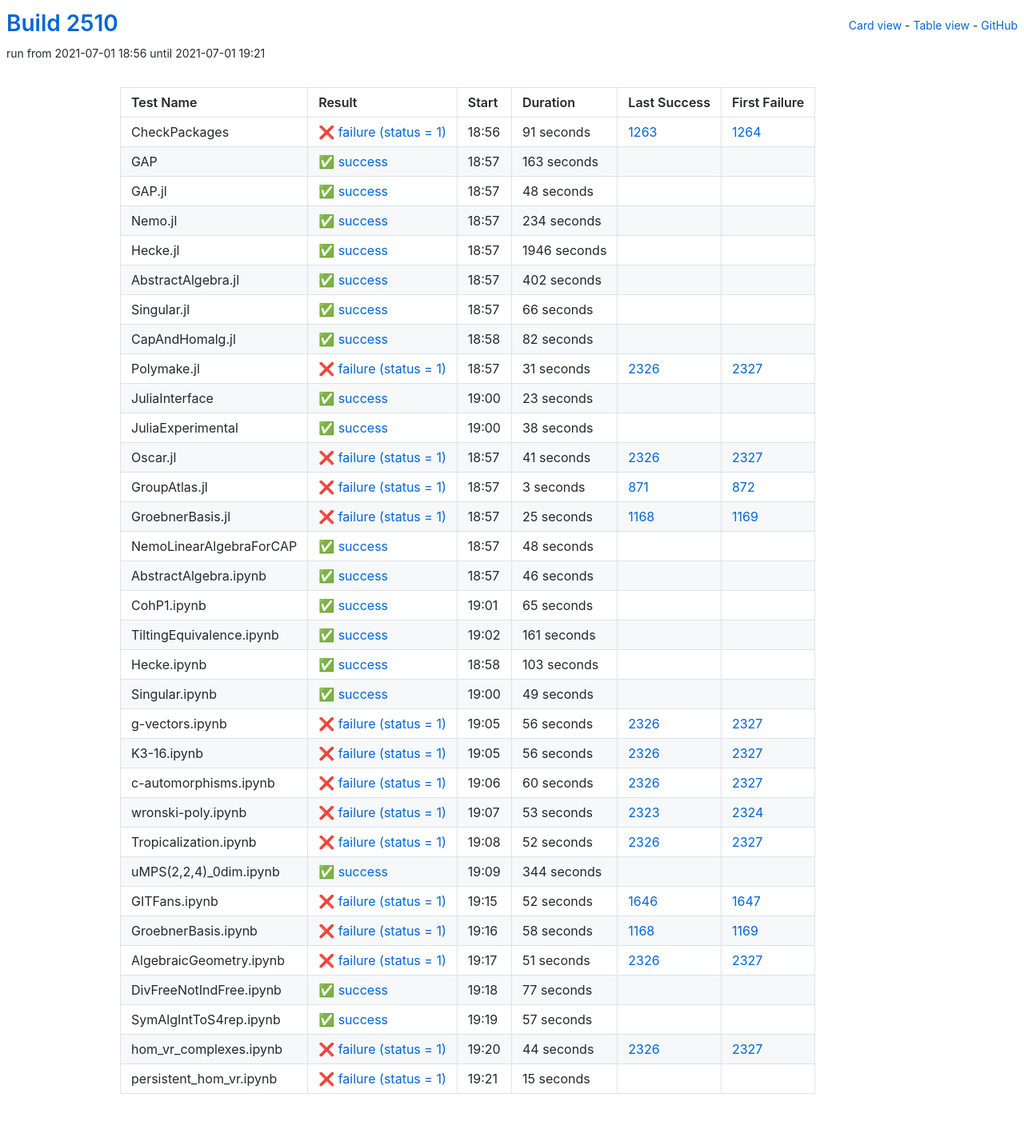
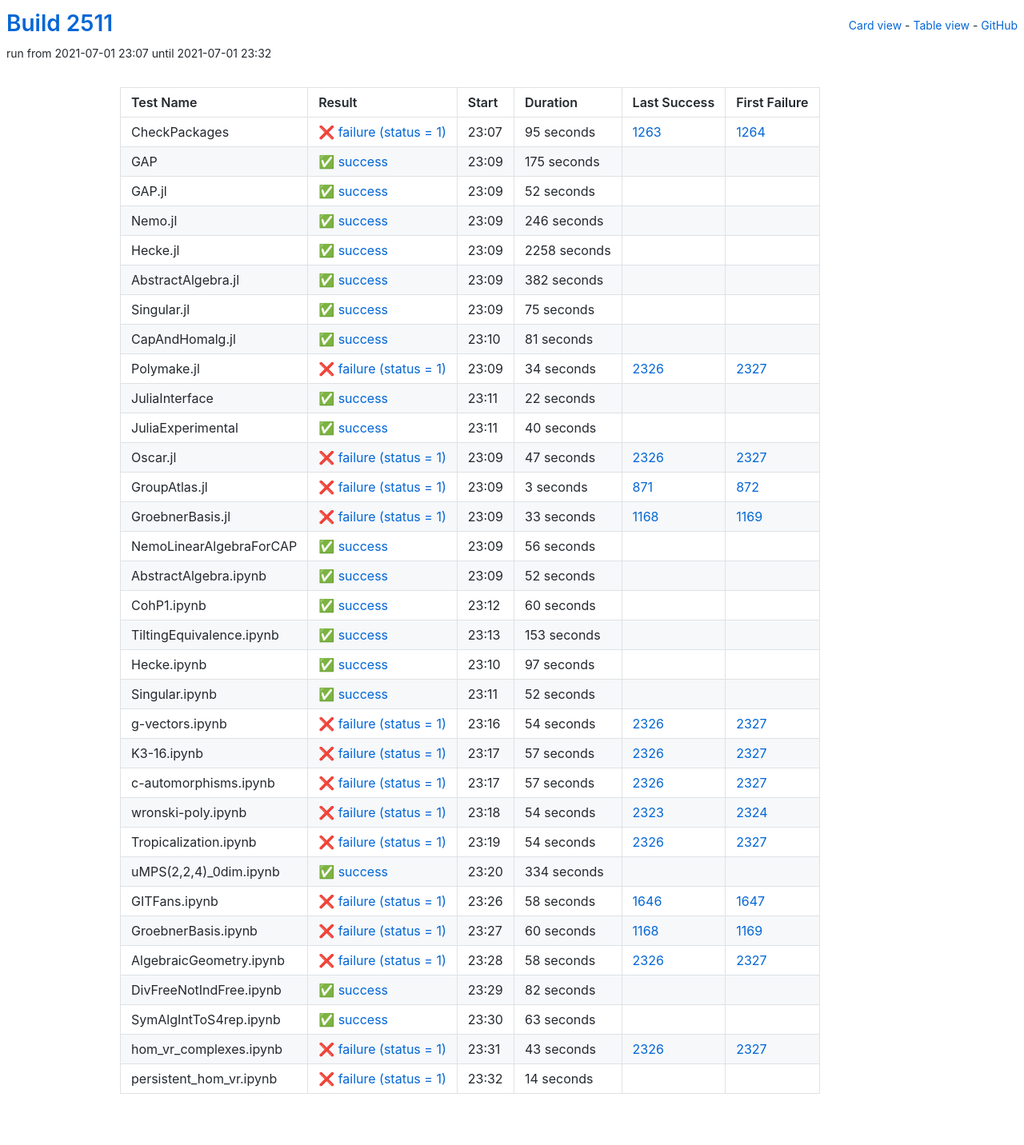
Before and after one commit to oscar-system/oscar-ci-status-stable, a Jekyll site: the page built from table.html, in a window 1280 px wide. Shown: the whole page at 80% size. Built offline with Jekyll 4.4.1, drawn with Linux system fonts in a browser that asks for light colours.

Commit message:
Build #2511

```diff
--- a/_data/ci.yml
+++ b/_data/ci.yml
@@ -1,6 +1,6 @@
 ---
-build: 2510
-build_url: https://oscarci.mathematik.uni-kl.de/job/oscar-stable/2510/
+build: 2511
+build_url: https://oscarci.mathematik.uni-kl.de/job/oscar-stable/2511/
 job: oscar-stable
 organization: oscar-system
 repo: oscar-ci-status-stable
@@ -8,152 +8,152 @@ repourl: https://github.com/oscar-system/oscar-ci-status-stable
 tests:
 - name: CheckPackages
   id: checkpackages
-  log: https://oscarci.mathematik.uni-kl.de/job/oscar-stable/2510/artifact/logs/build-2510/CheckPackages.log
-  start: 2021-07-01 18:56
+  log: https://oscarci.mathematik.uni-kl.de/job/oscar-stable/2511/artifact/logs/build-2511/CheckPackages.log
+  start: 2021-07-01 23:07
   success: false
   exitcode: 1
   status: failure
-  duration: 91
+  duration: 95
   last_success: 1263
   last_success_url: https://oscarci.mathematik.uni-kl.de/job/oscar-stable/1263/
   first_failure: 1264
   first_failure_url: https://oscarci.mathematik.uni-kl.de/job/oscar-stable/1264/
 - name: GAP
   id: gap
-  log: https://oscarci.mathematik.uni-kl.de/job/oscar-stable/2510/artifact/logs/build-2510/GAP.log
-  start: 2021-07-01 18:57
+  log: https://oscarci.mathematik.uni-kl.de/job/oscar-stable/2511/artifact/logs/build-2511/GAP.log
+  start: 2021-07-01 23:09
   success: true
   exitcode: 0
   status: success
-  duration: 163
+  duration: 175
   last_success: false
   last_success_url:
   first_failure: false
   first_failure_url:
 - name: GAP.jl
   id: gap-jl
-  log: https://oscarci.mathematik.uni-kl.de/job/oscar-stable/2510/artifact/logs/build-2510/GAP.jl.log
-  start: 2021-07-01 18:57
+  log: https://oscarci.mathematik.uni-kl.de/job/oscar-stable/2511/artifact/logs/build-2511/GAP.jl.log
+  start: 2021-07-01 23:09
   success: true
   exitcode: 0
   status: success
-  duration: 48
+  duration: 52
   last_success: false
   last_success_url:
   first_failure: false
   first_failure_url:
 - name: Nemo.jl
   id: nemo-jl
-  log: https://oscarci.mathematik.uni-kl.de/job/oscar-stable/2510/artifact/logs/build-2510/Nemo.jl.log
-  start: 2021-07-01 18:57
+  log: https://oscarci.mathematik.uni-kl.de/job/oscar-stable/2511/artifact/logs/build-2511/Nemo.jl.log
+  start: 2021-07-01 23:09
   success: true
   exitcode: 0
   status: success
-  duration: 234
+  duration: 246
   last_success: false
   last_success_url:
   first_failure: false
   first_failure_url:
 - name: Hecke.jl
   id: hecke-jl
-  log: https://oscarci.mathematik.uni-kl.de/job/oscar-stable/2510/artifact/logs/build-2510/Hecke.jl.log
-  start: 2021-07-01 18:57
+  log: https://oscarci.mathematik.uni-kl.de/job/oscar-stable/2511/artifact/logs/build-2511/Hecke.jl.log
+  start: 2021-07-01 23:09
   success: true
   exitcode: 0
   status: success
-  duration: 1946
+  duration: 2258
   last_success: false
   last_success_url:
   first_failure: false
   first_failure_url:
 - name: AbstractAlgebra.jl
   id: abstractalgebra-jl
-  log: https://oscarci.mathematik.uni-kl.de/job/oscar-stable/2510/artifact/logs/build-2510/AbstractAlgebra.jl.log
-  start: 2021-07-01 18:57
+  log: https://oscarci.mathematik.uni-kl.de/job/oscar-stable/2511/artifact/logs/build-2511/AbstractAlgebra.jl.log
+  start: 2021-07-01 23:09
   success: true
   exitcode: 0
   status: success
-  duration: 402
+  duration: 382
   last_success: false
   last_success_url:
   first_failure: false
   first_failure_url:
 - name: Singular.jl
   id: singular-jl
-  log: https://oscarci.mathematik.uni-kl.de/job/oscar-stable/2510/artifact/logs/build-2510/Singular.jl.log
-  start: 2021-07-01 18:57
+  log: https://oscarci.mathematik.uni-kl.de/job/oscar-stable/2511/artifact/logs/build-2511/Singular.jl.log
+  start: 2021-07-01 23:09
   success: true
   exitcode: 0
   status: success
-  duration: 66
+  duration: 75
   last_success: false
   last_success_url:
   first_failure: false
   first_failure_url:
 - name: CapAndHomalg.jl
   id: capandhomalg-jl
-  log: https://oscarci.mathematik.uni-kl.de/job/oscar-stable/2510/artifact/logs/build-2510/CapAndHomalg.jl.log
-  start: 2021-07-01 18:58
+  log: https://oscarci.mathematik.uni-kl.de/job/oscar-stable/2511/artifact/logs/build-2511/CapAndHomalg.jl.log
+  start: 2021-07-01 23:10
   success: true
   exitcode: 0
   status: success
-  duration: 82
+  duration: 81
   last_success: false
   last_success_url:
   first_failure: false
   first_failure_url:
 - name: Polymake.jl
   id: polymake-jl
-  log: https://oscarci.mathematik.uni-kl.de/job/oscar-stable/2510/artifact/logs/build-2510/Polymake.jl.log
-  start: 2021-07-01 18:57
+  log: https://oscarci.mathematik.uni-kl.de/job/oscar-stable/2511/artifact/logs/build-2511/Polymake.jl.log
+  start: 2021-07-01 23:09
   success: false
   exitcode: 1
   status: failure
-  duration: 31
+  duration: 34
   last_success: 2326
   last_success_url: https://oscarci.mathematik.uni-kl.de/job/oscar-stable/2326/
   first_failure: 2327
   first_failure_url: https://oscarci.mathematik.uni-kl.de/job/oscar-stable/2327/
 - name: JuliaInterface
   id: juliainterface
-  log: https://oscarci.mathematik.uni-kl.de/job/oscar-stable/2510/artifact/logs/build-2510/JuliaInterface.log
-  start: 2021-07-01 19:00
+  log: https://oscarci.mathematik.uni-kl.de/job/oscar-stable/2511/artifact/logs/build-2511/JuliaInterface.log
+  start: 2021-07-01 23:11
   success: true
   exitcode: 0
   status: success
-  duration: 23
+  duration: 22
   last_success: false
   last_success_url:
   first_failure: false
   first_failure_url:
 - name: JuliaExperimental
   id: juliaexperimental
-  log: https://oscarci.mathematik.uni-kl.de/job/oscar-stable/2510/artifact/logs/build-2510/JuliaExperimental.log
-  start: 2021-07-01 19:00
+  log: https://oscarci.mathematik.uni-kl.de/job/oscar-stable/2511/artifact/logs/build-2511/JuliaExperimental.log
+  start: 2021-07-01 23:11
   success: true
   exitcode: 0
   status: success
-  duration: 38
+  duration: 40
   last_success: false
   last_success_url:
   first_failure: false
   first_failure_url:
 - name: Oscar.jl
   id: oscar-jl
-  log: https://oscarci.mathematik.uni-kl.de/job/oscar-stable/2510/artifact/logs/build-2510/Oscar.jl.log
-  start: 2021-07-01 18:57
+  log: https://oscarci.mathematik.uni-kl.de/job/oscar-stable/2511/artifact/logs/build-2511/Oscar.jl.log
+  start: 2021-07-01 23:09
   success: false
   exitcode: 1
   status: failure
-  duration: 41
+  duration: 47
   last_success: 2326
   last_success_url: https://oscarci.mathematik.uni-kl.de/job/oscar-stable/2326/
   first_failure: 2327
   first_failure_url: https://oscarci.mathematik.uni-kl.de/job/oscar-stable/2327/
 - name: GroupAtlas.jl
   id: groupatlas-jl
-  log: https://oscarci.mathematik.uni-kl.de/job/oscar-stable/2510/artifact/logs/build-2510/GroupAtlas.jl.log
-  start: 2021-07-01 18:57
+  log: https://oscarci.mathematik.uni-kl.de/job/oscar-stable/2511/artifact/logs/build-2511/GroupAtlas.jl.log
+  start: 2021-07-01 23:09
   success: false
   exitcode: 1
   status: failure
@@ -164,240 +164,240 @@ tests:
   first_failure_url: https://oscarci.mathematik.uni-kl.de/job/oscar-stable/872/
 - name: GroebnerBasis.jl
   id: groebnerbasis-jl
-  log: https://oscarci.mathematik.uni-kl.de/job/oscar-stable/2510/artifact/logs/build-2510/GroebnerBasis.jl.log
-  start: 2021-07-01 18:57
+  log: https://oscarci.mathematik.uni-kl.de/job/oscar-stable/2511/artifact/logs/build-2511/GroebnerBasis.jl.log
+  start: 2021-07-01 23:09
   success: false
   exitcode: 1
   status: failure
-  duration: 25
+  duration: 33
   last_success: 1168
   last_success_url: https://oscarci.mathematik.uni-kl.de/job/oscar-stable/1168/
   first_failure: 1169
   first_failure_url: https://oscarci.mathematik.uni-kl.de/job/oscar-stable/1169/
 - name: NemoLinearAlgebraForCAP
   id: nemolinearalgebraforcap
-  log: https://oscarci.mathematik.uni-kl.de/job/oscar-stable/2510/artifact/logs/build-2510/NemoLinearAlgebraForCAP.log
-  start: 2021-07-01 18:57
+  log: https://oscarci.mathematik.uni-kl.de/job/oscar-stable/2511/artifact/logs/build-2511/NemoLinearAlgebraForCAP.log
+  start: 2021-07-01 23:09
   success: true
   exitcode: 0
   status: success
-  duration: 48
+  duration: 56
   last_success: false
   last_success_url:
   first_failure: false
   first_failure_url:
 - name: AbstractAlgebra.ipynb
   id: abstractalgebra-ipynb
-  log: https://oscarci.mathematik.uni-kl.de/job/oscar-stable/2510/artifact/logs/build-2510/AbstractAlgebra.ipynb.log
-  start: 2021-07-01 18:57
+  log: https://oscarci.mathematik.uni-kl.de/job/oscar-stable/2511/artifact/logs/build-2511/AbstractAlgebra.ipynb.log
+  start: 2021-07-01 23:09
   success: true
   exitcode: 0
   status: success
-  duration: 46
+  duration: 52
   last_success: false
   last_success_url:
   first_failure: false
   first_failure_url:
 - name: CohP1.ipynb
   id: cohp1-ipynb
-  log: https://oscarci.mathematik.uni-kl.de/job/oscar-stable/2510/artifact/logs/build-2510/CohP1.ipynb.log
-  start: 2021-07-01 19:01
+  log: https://oscarci.mathematik.uni-kl.de/job/oscar-stable/2511/artifact/logs/build-2511/CohP1.ipynb.log
+  start: 2021-07-01 23:12
   success: true
   exitcode: 0
   status: success
-  duration: 65
+  duration: 60
   last_success: false
   last_success_url:
   first_failure: false
   first_failure_url:
 - name: TiltingEquivalence.ipynb
   id: tiltingequivalence-ipynb
-  log: https://oscarci.mathematik.uni-kl.de/job/oscar-stable/2510/artifact/logs/build-2510/TiltingEquivalence.ipynb.log
-  start: 2021-07-01 19:02
+  log: https://oscarci.mathematik.uni-kl.de/job/oscar-stable/2511/artifact/logs/build-2511/TiltingEquivalence.ipynb.log
+  start: 2021-07-01 23:13
   success: true
   exitcode: 0
   status: success
-  duration: 161
+  duration: 153
   last_success: false
   last_success_url:
   first_failure: false
   first_failure_url:
 - name: Hecke.ipynb
   id: hecke-ipynb
-  log: https://oscarci.mathematik.uni-kl.de/job/oscar-stable/2510/artifact/logs/build-2510/Hecke.ipynb.log
-  start: 2021-07-01 18:58
+  log: https://oscarci.mathematik.uni-kl.de/job/oscar-stable/2511/artifact/logs/build-2511/Hecke.ipynb.log
+  start: 2021-07-01 23:10
   success: true
   exitcode: 0
   status: success
-  duration: 103
+  duration: 97
   last_success: false
   last_success_url:
   first_failure: false
   first_failure_url:
 - name: Singular.ipynb
   id: singular-ipynb
-  log: https://oscarci.mathematik.uni-kl.de/job/oscar-stable/2510/artifact/logs/build-2510/Singular.ipynb.log
-  start: 2021-07-01 19:00
+  log: https://oscarci.mathematik.uni-kl.de/job/oscar-stable/2511/artifact/logs/build-2511/Singular.ipynb.log
+  start: 2021-07-01 23:11
   success: true
   exitcode: 0
   status: success
-  duration: 49
+  duration: 52
   last_success: false
   last_success_url:
   first_failure: false
   first_failure_url:
 - name: g-vectors.ipynb
   id: g-vectors-ipynb
-  log: https://oscarci.mathematik.uni-kl.de/job/oscar-stable/2510/artifact/logs/build-2510/g-vectors.ipynb.log
-  start: 2021-07-01 19:05
+  log: https://oscarci.mathematik.uni-kl.de/job/oscar-stable/2511/artifact/logs/build-2511/g-vectors.ipynb.log
+  start: 2021-07-01 23:16
   success: false
   exitcode: 1
   status: failure
-  duration: 56
+  duration: 54
   last_success: 2326
   last_success_url: https://oscarci.mathematik.uni-kl.de/job/oscar-stable/2326/
   first_failure: 2327
   first_failure_url: https://oscarci.mathematik.uni-kl.de/job/oscar-stable/2327/
 - name: K3-16.ipynb
   id: k3-16-ipynb
-  log: https://oscarci.mathematik.uni-kl.de/job/oscar-stable/2510/artifact/logs/build-2510/K3-16.ipynb.log
-  start: 2021-07-01 19:05
+  log: https://oscarci.mathematik.uni-kl.de/job/oscar-stable/2511/artifact/logs/build-2511/K3-16.ipynb.log
+  start: 2021-07-01 23:17
   success: false
   exitcode: 1
   status: failure
-  duration: 56
+  duration: 57
   last_success: 2326
   last_success_url: https://oscarci.mathematik.uni-kl.de/job/oscar-stable/2326/
   first_failure: 2327
   first_failure_url: https://oscarci.mathematik.uni-kl.de/job/oscar-stable/2327/
 - name: c-automorphisms.ipynb
   id: c-automorphisms-ipynb
-  log: https://oscarci.mathematik.uni-kl.de/job/oscar-stable/2510/artifact/logs/build-2510/c-automorphisms.ipynb.log
-  start: 2021-07-01 19:06
+  log: https://oscarci.mathematik.uni-kl.de/job/oscar-stable/2511/artifact/logs/build-2511/c-automorphisms.ipynb.log
+  start: 2021-07-01 23:17
   success: false
   exitcode: 1
   status: failure
-  duration: 60
+  duration: 57
   last_success: 2326
   last_success_url: https://oscarci.mathematik.uni-kl.de/job/oscar-stable/2326/
   first_failure: 2327
   first_failure_url: https://oscarci.mathematik.uni-kl.de/job/oscar-stable/2327/
 - name: wronski-poly.ipynb
   id: wronski-poly-ipynb
-  log: https://oscarci.mathematik.uni-kl.de/job/oscar-stable/2510/artifact/logs/build-2510/wronski-poly.ipynb.log
-  start: 2021-07-01 19:07
+  log: https://oscarci.mathematik.uni-kl.de/job/oscar-stable/2511/artifact/logs/build-2511/wronski-poly.ipynb.log
+  start: 2021-07-01 23:18
   success: false
   exitcode: 1
   status: failure
-  duration: 53
+  duration: 54
   last_success: 2323
   last_success_url: https://oscarci.mathematik.uni-kl.de/job/oscar-stable/2323/
   first_failure: 2324
   first_failure_url: https://oscarci.mathematik.uni-kl.de/job/oscar-stable/2324/
 - name: Tropicalization.ipynb
   id: tropicalization-ipynb
-  log: https://oscarci.mathematik.uni-kl.de/job/oscar-stable/2510/artifact/logs/build-2510/Tropicalization.ipynb.log
-  start: 2021-07-01 19:08
+  log: https://oscarci.mathematik.uni-kl.de/job/oscar-stable/2511/artifact/logs/build-2511/Tropicalization.ipynb.log
+  start: 2021-07-01 23:19
   success: false
   exitcode: 1
   status: failure
-  duration: 52
+  duration: 54
   last_success: 2326
   last_success_url: https://oscarci.mathematik.uni-kl.de/job/oscar-stable/2326/
   first_failure: 2327
   first_failure_url: https://oscarci.mathematik.uni-kl.de/job/oscar-stable/2327/
 - name: uMPS(2,2,4)_0dim.ipynb
   id: umps-2-2-4-0dim-ipynb
-  log: https://oscarci.mathematik.uni-kl.de/job/oscar-stable/2510/artifact/logs/build-2510/uMPS-2-2-4-_0dim.ipynb.log
-  start: 2021-07-01 19:09
+  log: https://oscarci.mathematik.uni-kl.de/job/oscar-stable/2511/artifact/logs/build-2511/uMPS-2-2-4-_0dim.ipynb.log
+  start: 2021-07-01 23:20
   success: true
   exitcode: 0
   status: success
-  duration: 344
+  duration: 334
   last_success: false
   last_success_url:
   first_failure: false
   first_failure_url:
 - name: GITFans.ipynb
   id: gitfans-ipynb
-  log: https://oscarci.mathematik.uni-kl.de/job/oscar-stable/2510/artifact/logs/build-2510/GITFans.ipynb.log
-  start: 2021-07-01 19:15
+  log: https://oscarci.mathematik.uni-kl.de/job/oscar-stable/2511/artifact/logs/build-2511/GITFans.ipynb.log
+  start: 2021-07-01 23:26
   success: false
   exitcode: 1
   status: failure
-  duration: 52
+  duration: 58
   last_success: 1646
   last_success_url: https://oscarci.mathematik.uni-kl.de/job/oscar-stable/1646/
   first_failure: 1647
   first_failure_url: https://oscarci.mathematik.uni-kl.de/job/oscar-stable/1647/
 - name: GroebnerBasis.ipynb
   id: groebnerbasis-ipynb
-  log: https://oscarci.mathematik.uni-kl.de/job/oscar-stable/2510/artifact/logs/build-2510/GroebnerBasis.ipynb.log
-  start: 2021-07-01 19:16
+  log: https://oscarci.mathematik.uni-kl.de/job/oscar-stable/2511/artifact/logs/build-2511/GroebnerBasis.ipynb.log
+  start: 2021-07-01 23:27
   success: false
   exitcode: 1
   status: failure
-  duration: 58
+  duration: 60
   last_success: 1168
   last_success_url: https://oscarci.mathematik.uni-kl.de/job/oscar-stable/1168/
   first_failure: 1169
   first_failure_url: https://oscarci.mathematik.uni-kl.de/job/oscar-stable/1169/
 - name: AlgebraicGeometry.ipynb
   id: algebraicgeometry-ipynb
-  log: https://oscarci.mathematik.uni-kl.de/job/oscar-stable/2510/artifact/logs/build-2510/AlgebraicGeometry.ipynb.log
-  start: 2021-07-01 19:17
+  log: https://oscarci.mathematik.uni-kl.de/job/oscar-stable/2511/artifact/logs/build-2511/AlgebraicGeometry.ipynb.log
+  start: 2021-07-01 23:28
   success: false
   exitcode: 1
   status: failure
-  duration: 51
+  duration: 58
   last_success: 2326
   last_success_url: https://oscarci.mathematik.uni-kl.de/job/oscar-stable/2326/
   first_failure: 2327
   first_failure_url: https://oscarci.mathematik.uni-kl.de/job/oscar-stable/2327/
 - name: DivFreeNotIndFree.ipynb
   id: divfreenotindfree-ipynb
-  log: https://oscarci.mathematik.uni-kl.de/job/oscar-stable/2510/artifact/logs/build-2510/DivFreeNotIndFree.ipynb.log
-  start: 2021-07-01 19:18
+  log: https://oscarci.mathematik.uni-kl.de/job/oscar-stable/2511/artifact/logs/build-2511/DivFreeNotIndFree.ipynb.log
+  start: 2021-07-01 23:29
   success: true
   exitcode: 0
   status: success
-  duration: 77
+  duration: 82
   last_success: false
   last_success_url:
   first_failure: false
   first_failure_url:
 - name: SymAlgIntToS4rep.ipynb
   id: symalginttos4rep-ipynb
-  log: https://oscarci.mathematik.uni-kl.de/job/oscar-stable/2510/artifact/logs/build-2510/SymAlgIntToS4rep.ipynb.log
-  start: 2021-07-01 19:19
+  log: https://oscarci.mathematik.uni-kl.de/job/oscar-stable/2511/artifact/logs/build-2511/SymAlgIntToS4rep.ipynb.log
+  start: 2021-07-01 23:30
   success: true
   exitcode: 0
   status: success
-  duration: 57
+  duration: 63
   last_success: false
   last_success_url:
   first_failure: false
   first_failure_url:
 - name: hom_vr_complexes.ipynb
   id: hom-vr-complexes-ipynb
-  log: https://oscarci.mathematik.uni-kl.de/job/oscar-stable/2510/artifact/logs/build-2510/hom_vr_complexes.ipynb.log
-  start: 2021-07-01 19:20
+  log: https://oscarci.mathematik.uni-kl.de/job/oscar-stable/2511/artifact/logs/build-2511/hom_vr_complexes.ipynb.log
+  start: 2021-07-01 23:31
   success: false
   exitcode: 1
   status: failure
-  duration: 44
+  duration: 43
   last_success: 2326
   last_success_url: https://oscarci.mathematik.uni-kl.de/job/oscar-stable/2326/
   first_failure: 2327
   first_failure_url: https://oscarci.mathematik.uni-kl.de/job/oscar-stable/2327/
 - name: persistent_hom_vr.ipynb
   id: persistent-hom-vr-ipynb
-  log: https://oscarci.mathematik.uni-kl.de/job/oscar-stable/2510/artifact/logs/build-2510/persistent_hom_vr.ipynb.log
-  start: 2021-07-01 19:21
+  log: https://oscarci.mathematik.uni-kl.de/job/oscar-stable/2511/artifact/logs/build-2511/persistent_hom_vr.ipynb.log
+  start: 2021-07-01 23:32
   success: false
   exitcode: 1
   status: failure
-  duration: 15
+  duration: 14
   last_success: false
   last_success_url:
   first_failure: false
```
Also changed, not shown: README.md.
